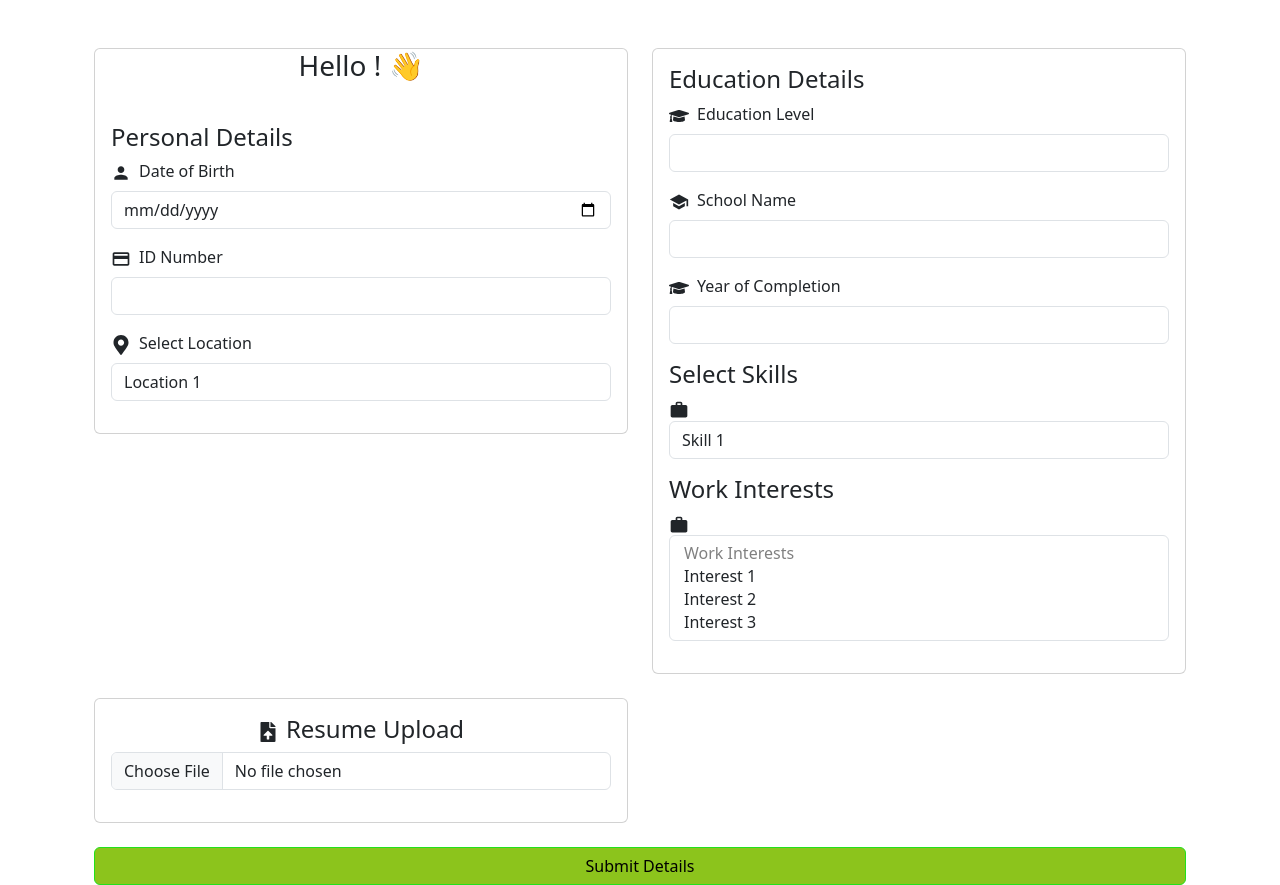
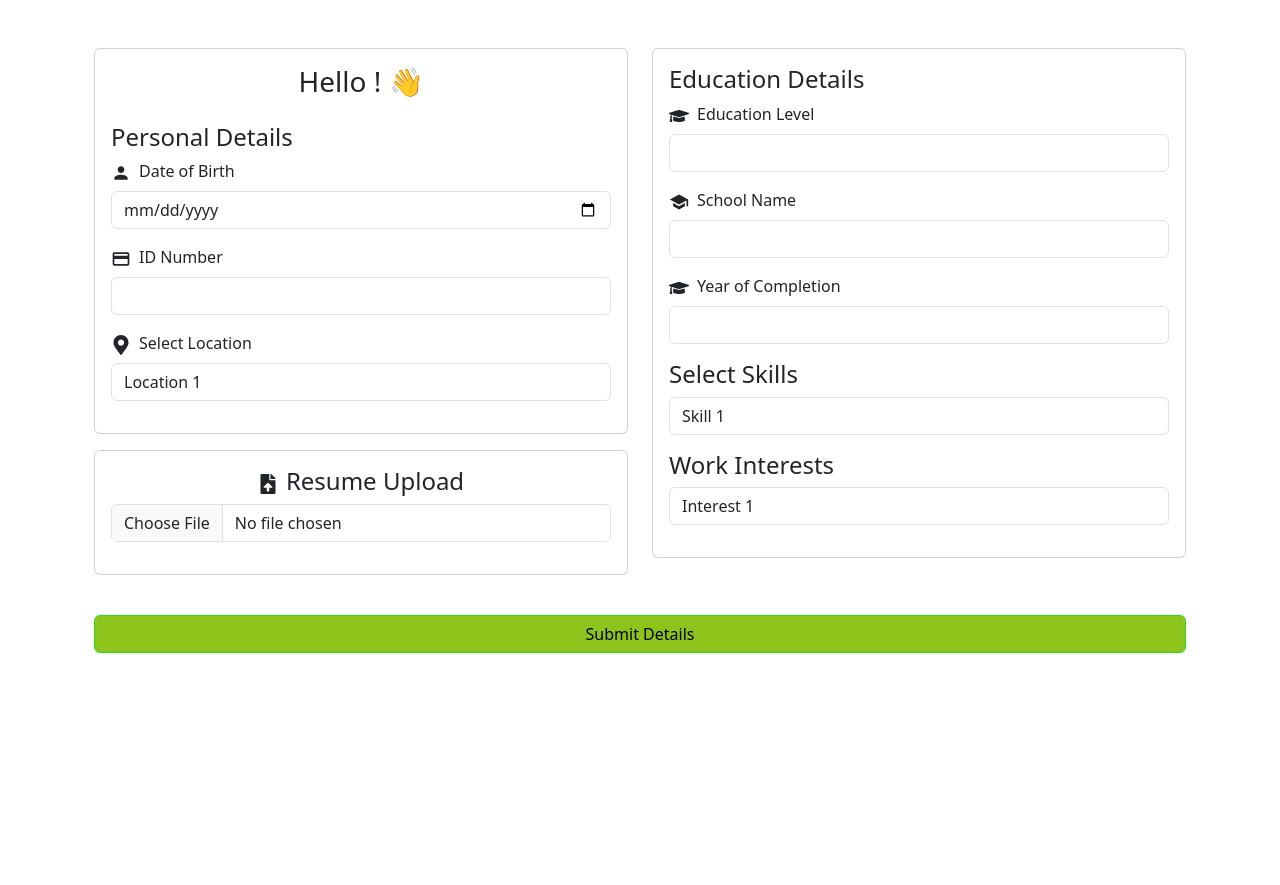
Before and after one commit to Swahilipot-Hub-Developers/fursa2.0-web, a Next.js app: page /jobseeker/skills in a window 1280 px wide. After the commit the page ends 800 px from the top, so only its background shows below. Built offline with nearby package versions, Linux system fonts and the light colour scheme.

Commit message:
Changing card layout and functionalities

```diff
--- a/src/pages/jobseeker/skills.js
+++ b/src/pages/jobseeker/skills.js
@@ -1,12 +1,11 @@
-import React, { useState } from "react";
+import { useState } from "react";
 import {
   MdPerson,
   MdSchool,
-  MdWork,
   MdCreditCard,
-  MdAddAPhoto,
 } from "react-icons/md";
 import { FaMapMarkerAlt, FaGraduationCap, FaFileUpload } from "react-icons/fa";
+import { FaX } from 'react-icons/fa6';
 
 const SkillsPage = ({ firstName }) => {
   const [selectedSkills, setSelectedSkills] = useState([]);
@@ -25,19 +24,33 @@ const SkillsPage = ({ firstName }) => {
     ]);
   };
 
+  const handleRemoveSkill = (index) => {
+    setSelectedSkills((prevSkills) => [
+      ...prevSkills.slice(0, index),
+      ...prevSkills.slice(index + 1),
+    ]);
+  };
+
+  const handleRemoveWorkInterest = (index) => {
+    setSelectedWorkInterests((prevInterests) => [
+      ...prevInterests.slice(0, index),
+      ...prevInterests.slice(index + 1),
+    ]);
+  }
+
   return (
     <div className="container mt-4">
       <div className="row">
         <div className="col-md-6 col-12 mt-4">
           <div className="card">
             <div className="card-title text-center">
-              <h3 className="mb-3">Hello {firstName}! 👋</h3>
+              <h3 className="mt-3 mb-0">Hello {firstName}! 👋</h3>
             </div>
             <div className="card-body">
+              <h4 className="mb-2">Personal Details</h4>
               <form>
                 {/* Personal Details Section */}
-                <div className="mb-3 position-relative">
-                  <h4 className="mb-2">Personal Details</h4>
+                <div className="mb-3">
                   <MdPerson size={20} className="small-icon me-2" />
                   <label className="form-label" htmlFor="dateOfBirth">
                     Date of Birth
@@ -80,6 +93,28 @@ const SkillsPage = ({ firstName }) => {
                   </select>
                 </div>
               </form>
+            </div>
+          </div>
+          <div className="card mt-3">
+            <div className="card-body text-center">
+              <h4 className="mb-2">
+                <FaFileUpload size={20} className="small-icon me-2" />
+                Resume Upload
+              </h4>
+              <div className="mb-3">
+                <label htmlFor="resume" className="form-label visually-hidden">
+                  Resume Upload
+                </label>
+                <div className="d-flex align-items-center">
+                  <input
+                    type="file"
+                    className="form-control pl-4"
+                    id="resume"
+                    accept=".pdf, .doc, .docx"
+                    required
+                  />
+                </div>
+              </div>
             </div>
           </div>
         </div>
@@ -128,7 +163,7 @@ const SkillsPage = ({ firstName }) => {
                 {/* Select Skills Section */}
                 <div className="mb-3 position-relative">
                   <h4 className="mb-2">Select Skills</h4>
-                  <MdWork size={20} className="small-icon me-2" />
+                  {/*<MdWork size={20} className="small-icon me-2" />*/}
                   <select
                     className="form-control pl-4"
                     id="skills"
@@ -137,6 +172,7 @@ const SkillsPage = ({ firstName }) => {
                   >
                     <option value="" disabled>
                       Skills
+
                     </option>
                     <option value="skill1">Skill 1</option>
                     <option value="skill2">Skill 2</option>
@@ -144,25 +180,31 @@ const SkillsPage = ({ firstName }) => {
                   </select>
                   {/* Display selected skills */}
                   {selectedSkills.length > 0 && (
-                    <div>
-                      <strong>Selected Skills:</strong>
-                      <ul>
-                        {selectedSkills.map((skill, index) => (
-                          <li key={index}>{skill}</li>
-                        ))}
-                      </ul>
+                  <div>
+                    <div className="selected-skills-text mt-2">
+                      {selectedSkills.map((skill, index) => (
+                        <span key={index} className="selected-skill">
+                          {skill}
+                          <span
+                            className="remove-skill-btn"
+                            onClick={() => handleRemoveSkill(index)}
+                          >
+                            <FaX/>
+                          </span>
+                        </span>
+                      ))}
                     </div>
-                  )}
+                  </div>
+                )}
                 </div>
                 {/* Work Interests Section */}
                 <div className="mb-3 position-relative">
                   <h4 className="mb-2">Work Interests</h4>
-                  <MdWork size={20} className="small-icon me-2" />
+                  {/*<MdWork size={20} className="small-icon me-2" />*/}
                   <select
                     className="form-control pl-4"
                     id="workInterests"
                     onChange={handleWorkInterestChange}
-                    multiple
                     required
                   >
                     <option value="" disabled>
@@ -174,42 +216,24 @@ const SkillsPage = ({ firstName }) => {
                   </select>
                   {/* Display selected work interests */}
                   {selectedWorkInterests.length > 0 && (
-                    <div>
-                      <strong>Selected Work Interests:</strong>
-                      <ul>
+                    <div className="selected-skills-text mt-2">
+                      <ul className="list-unstyled">
                         {selectedWorkInterests.map((interest, index) => (
-                          <li key={index}>{interest}</li>
+                          <li key={index} className="selected-skill">
+                            {interest}
+                            <span
+                              className="remove-skill-btn"
+                              onClick={() => handleRemoveWorkInterest(index)}
+                            >
+                              <FaX />
+                            </span>
+                          </li>
                         ))}
                       </ul>
                     </div>
                   )}
                 </div>
               </form>
-            </div>
-          </div>
-        </div>
-        {/* Resume Upload Section */}
-        <div className="col-md-6 col-12 mt-4">
-          <div className="card">
-            <div className="card-body text-center">
-              <h4 className="mb-2">
-                <FaFileUpload size={20} className="small-icon me-2" />
-                Resume Upload
-              </h4>
-              <div className="mb-3">
-                <label htmlFor="resume" className="form-label visually-hidden">
-                  Resume Upload
-                </label>
-                <div className="d-flex align-items-center">
-                  <input
-                    type="file"
-                    className="form-control pl-4"
-                    id="resume"
-                    accept=".pdf, .doc, .docx"
-                    required
-                  />
-                </div>
-              </div>
             </div>
           </div>
         </div>
@@ -220,7 +244,7 @@ const SkillsPage = ({ firstName }) => {
       <div className="d-flex justify-content-end">
         <button
           type="submit"
-          className="btn btn-success"
+          className="btn btn-success mt-3 mb-5"
           style={{ backgroundColor: "#8CC41C", width: "100%" }}
         >
           Submit Details
--- a/src/styles/globals.css
+++ b/src/styles/globals.css
@@ -20,3 +20,29 @@ main{
 .bg-custom-color {
   background-color: #8cc41c;
 }
+
+.selected-skills-text {
+  display: flex;
+  flex-wrap: wrap;
+}
+
+.selected-skill {
+  background-color: #8cc41c;
+  color: #fff;
+  border-radius: 20px;
+  padding: 4px 10px;
+  margin-right: 10px;
+  display: inline-flex;
+  align-items: center;
+  margin-bottom: 5px;
+}
+
+.remove-skill-btn {
+  background: none;
+  border: none;
+  color: #fff;
+  font-size: 12px;
+  margin-left: 5px;
+  padding-bottom: 0.25rem;
+  cursor: pointer;
+}
```
